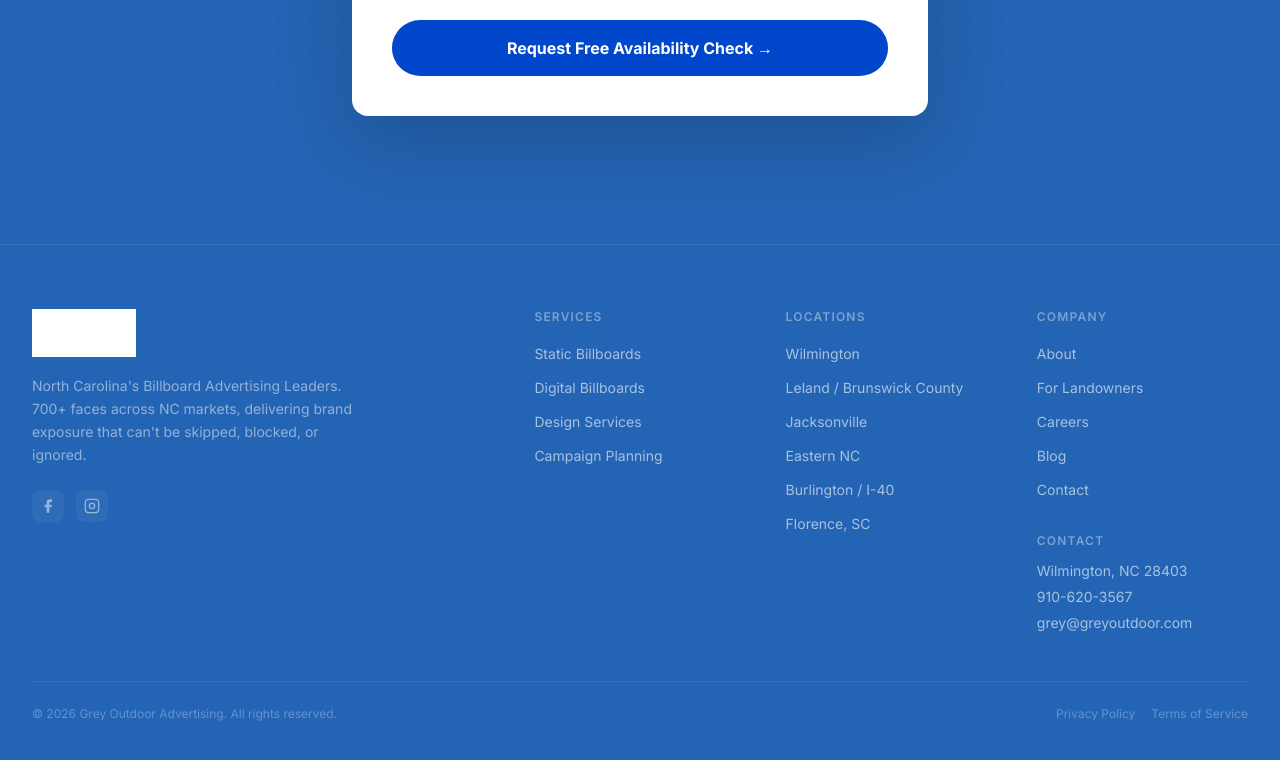
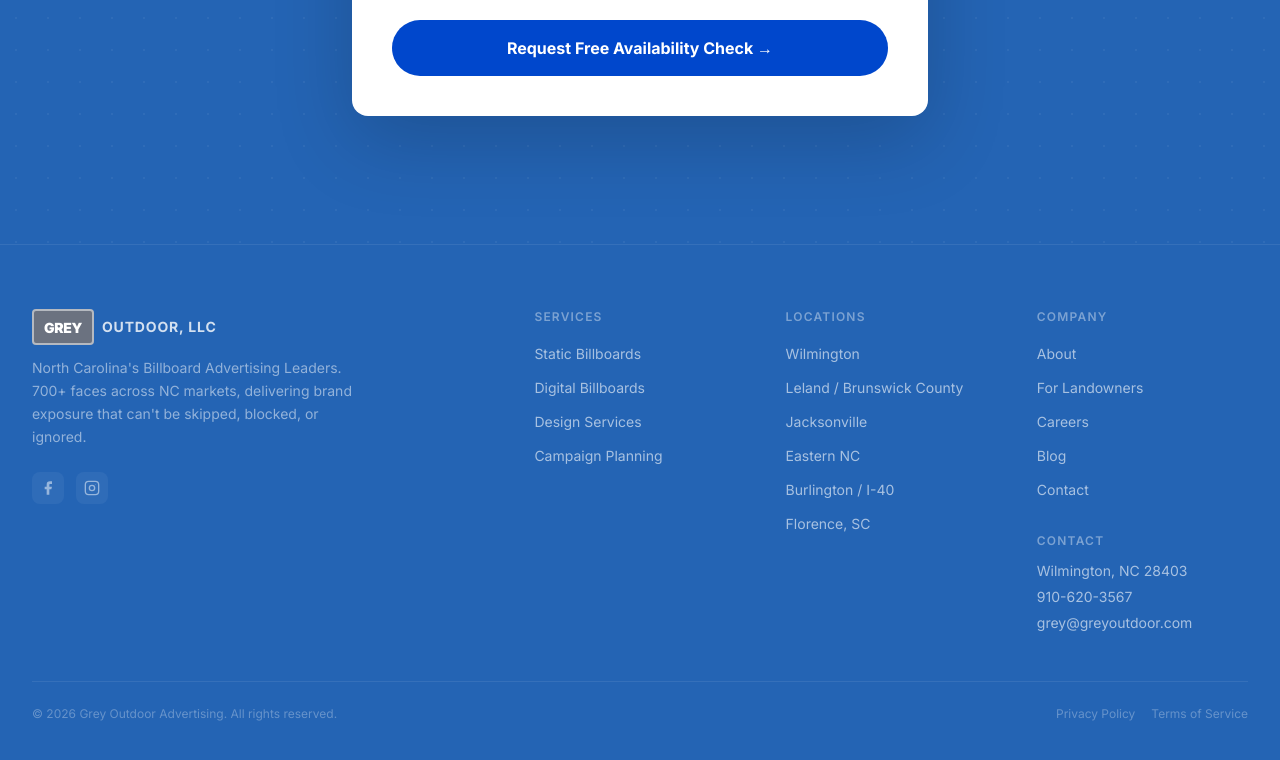
Before and after one commit to steinbros1012/grey-outdoor, a Next.js app: page / in a window 1280 px wide. Shown: the part 6044-6804 px from the top of the page. Built offline with nearby package versions, Linux system fonts and the light colour scheme.

Commit message:
fix: replace broken inverted logo with text badge in footer — webp has white bg

```diff
--- a/components/Footer.tsx
+++ b/components/Footer.tsx
@@ -34,14 +34,11 @@ export default function Footer() {
         <div className="grid grid-cols-2 md:grid-cols-2 lg:grid-cols-5 gap-8 lg:gap-10">
           {/* Brand col */}
           <div className="col-span-2 lg:col-span-2">
-            <Link href="/" className="inline-block mb-3">
-              <Image
-                src="/grey-outdoor-logo.webp"
-                alt="Grey Outdoor LLC"
-                width={140}
-                height={52}
-                className="h-12 w-auto object-contain brightness-0 invert"
-              />
+            <Link href="/" className="inline-flex items-center gap-2 mb-3">
+              <div className="px-2.5 py-1 rounded border-2 border-white/50 bg-[#6B7280]">
+                <span className="text-sm font-black tracking-tight text-white leading-none">GREY</span>
+              </div>
+              <span className="text-sm font-bold tracking-[0.06em] text-white/80 leading-none">OUTDOOR, LLC</span>
             </Link>
             <p className="text-sm text-white/50 mb-6 max-w-xs leading-relaxed">
               North Carolina&apos;s Billboard Advertising Leaders. 700+ faces across
```
